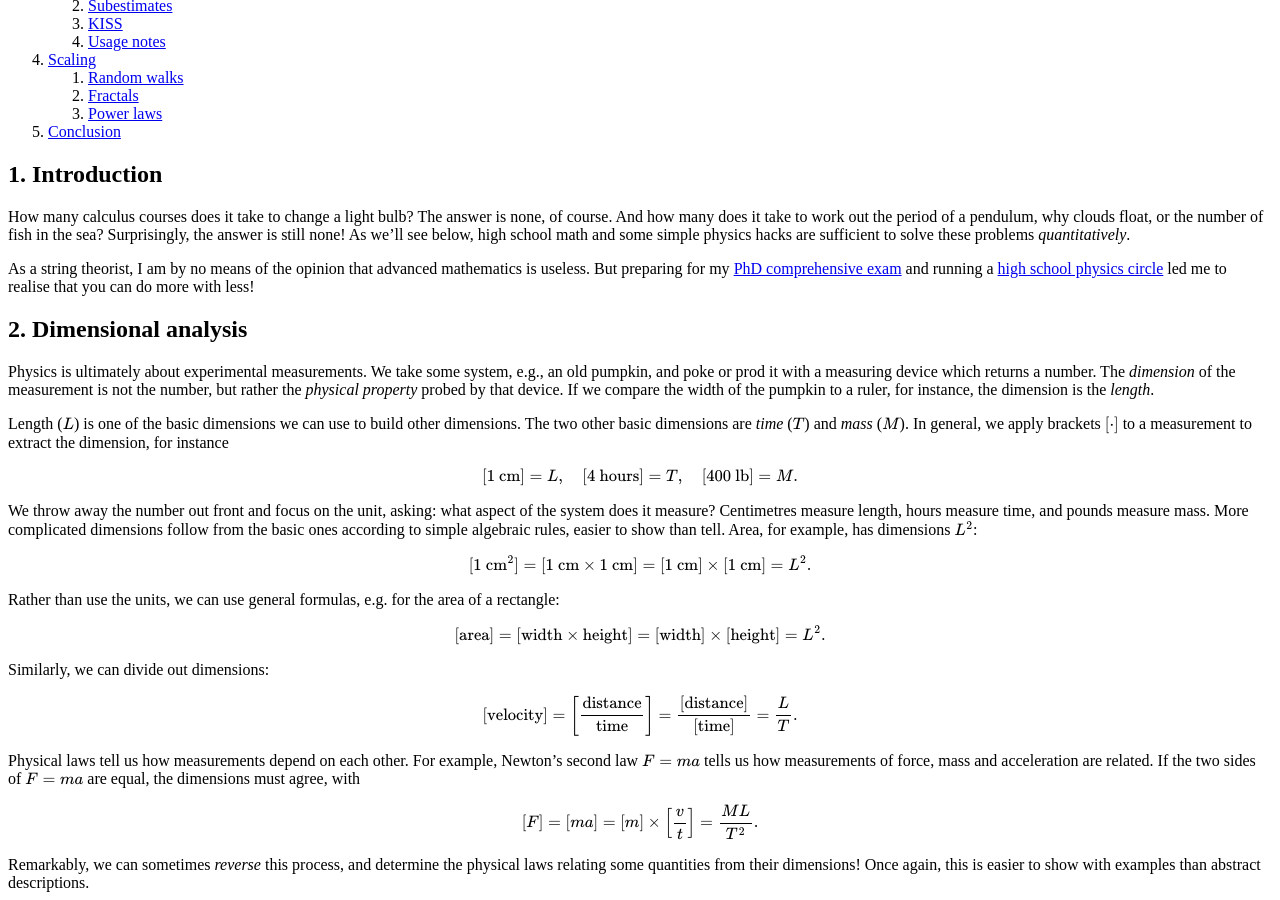
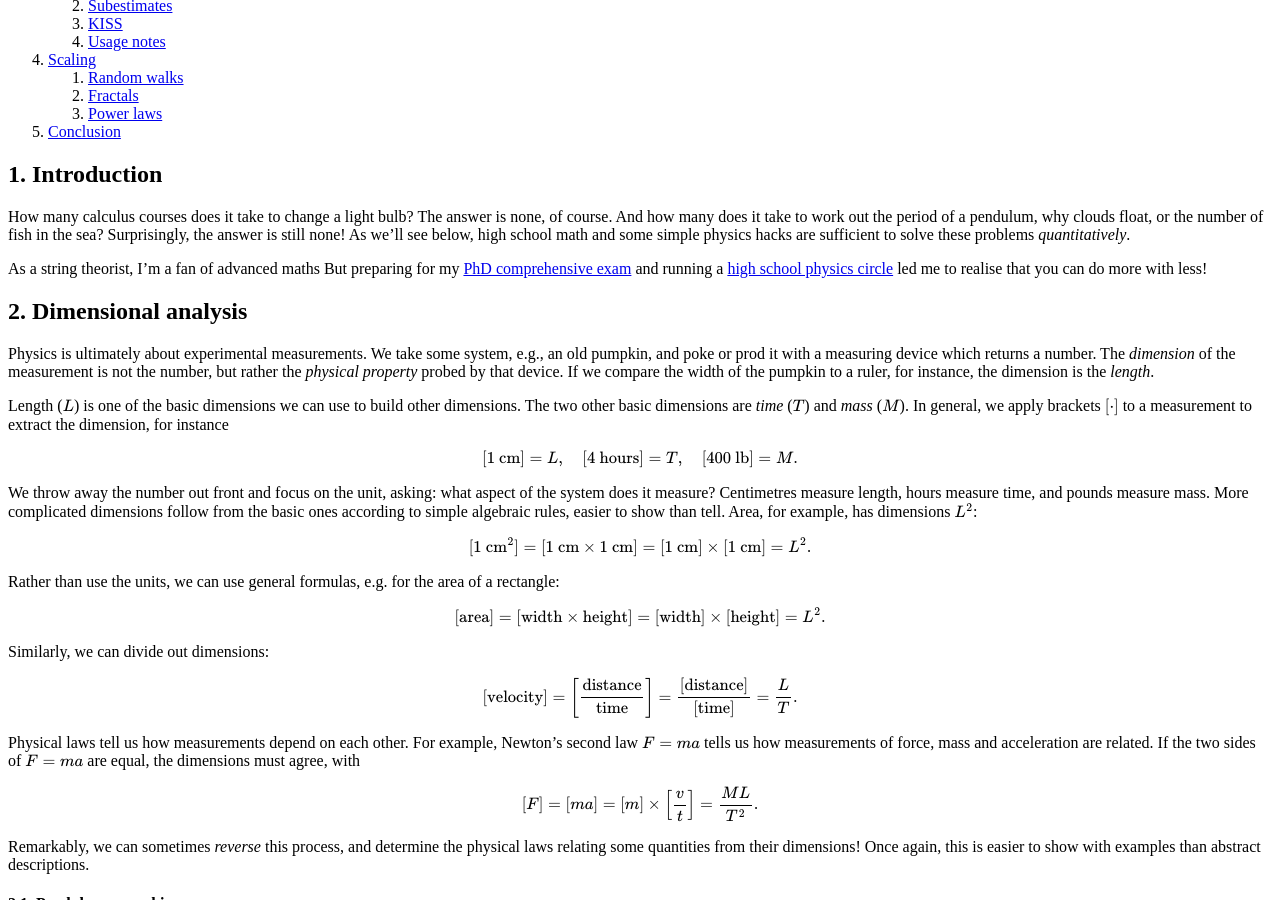
Before and after one commit to hapax/hapax.github.io, a Jekyll site: the page built from assets/simple-physics.md, in a window 1280 px wide and 900 px high, scrolled down 728 px. Built offline with Jekyll 4.4.1, drawn with Linux system fonts in a browser that asks for light colours; our own code applies the rules of GitHub Pages for plain Markdown files; formulas are drawn with MathJax 3; a script that is not in the unit is left out.

Commit message:
Update simple-physics.md

```diff
--- a/assets/simple-physics.md
+++ b/assets/simple-physics.md
@@ -41,8 +41,7 @@ Surprisingly, the answer is still none!
 As we'll see below, high school math and some simple physics hacks
 are sufficient to solve these problems *quantitatively*.
 
-As a string theorist, I am by no means of the opinion that advanced
-mathematics is useless.
+As a string theorist, I'm a fan of advanced maths
 But preparing for my
 [PhD comprehensive exam](https://www.phas.ubc.ca/graduate-program-comprehensive-exam-guidelines-phd-students)
 and running a
```
